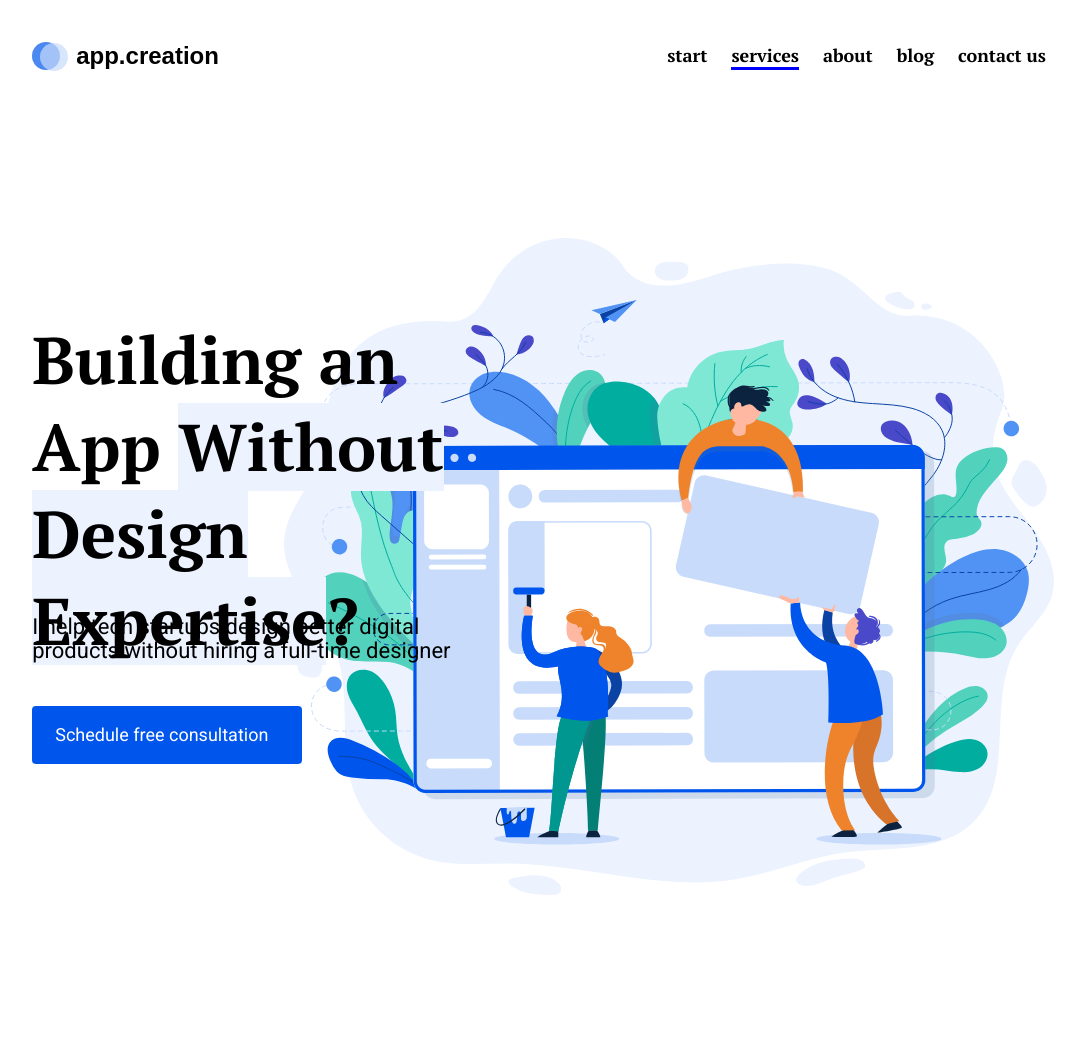
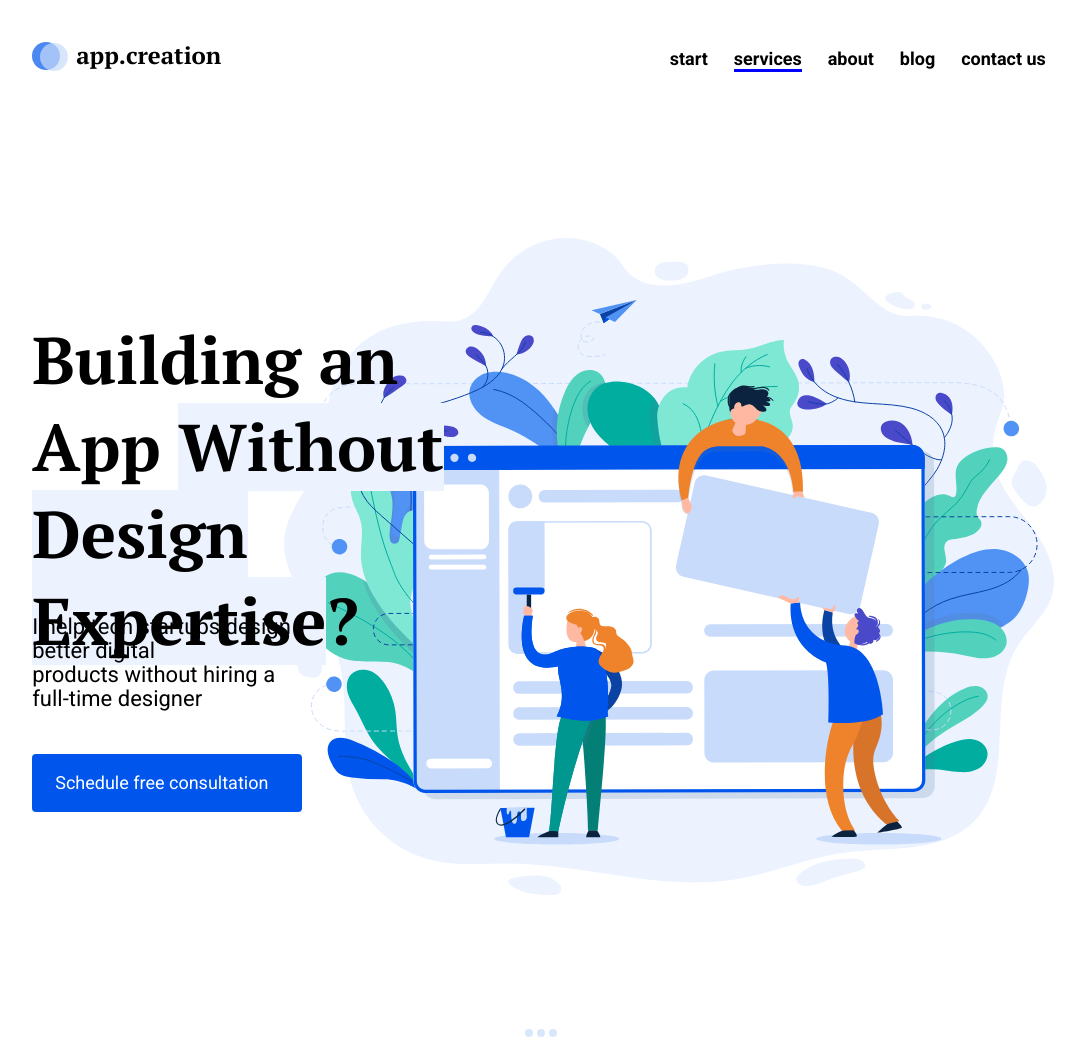
Before and after one commit to WebHeroSchool/GKnew1, a plain HTML site: page index.html in a window 1280 px wide. Shown: the whole page, without its empty margins (99-1184 px from the left). Before the commit the page ends 895 px from the top, so only its background shows below. Drawn offline with Linux system fonts and the light colour scheme.

Commit message:
Update styles.css
точки

```diff
--- a/styles.css
+++ b/styles.css
@@ -15,7 +15,7 @@ body {
    position: relative;
     padding: 0px 0;
      padding-left: 44px;
-      font: bold 24px/31px pt_serif-bold, arial, helvetica, sans-serif;
+      font: bold 24px/31px pt_serifbold, arial, helvetica, sans-serif;
   }
 .logo__circle {
   position: absolute;
@@ -38,13 +38,13 @@ body {
 	.menu {
 	  display: flex;
 	   align-items: center;
-
+		 margin-top: 5px;
 	}
 	.menu__item {
 	  position: relative;
-	   margin-right: 24px;
+	   margin-right: 26px;
 	    left: 0;
-	     font: bold 18px/21px pt_serifbold, arial, helvetica, sans-serif;
+	     font: bold 18px/21px Roboto, arial, helvetica, sans-serif;
 	      color: #000;
 	       text-decoration: none;
 	}
@@ -72,7 +72,6 @@ body {
 	      background: #0056EC;
 	       opacity: 0;
 	        transition: opacity .5s;
-
 	}
 	.menu__item:hover {
 	  opacity: 0.5;
@@ -96,11 +95,8 @@ body {
 	.main__subtitle {
 	  margin: 0;
 	   margin-top: 18px;
-	    margin-bottom: 100px
 	     width: 66%;
-	      font-size: 22px;
-	       line-height: 26px;
-	        font: 400 22px/24px Roboto, arial, helvetica, sans-serif;
+	      font: 400 22px/24px Roboto, arial, helvetica, sans-serif;
 	}
 	.main__title-text_highlight {
 	    background: #ECF3FF;
@@ -118,3 +114,10 @@ body {
   .main__button:hover{
     opacity: 0.5;
     }
+		.image-content {
+    width: 32px;
+    height: 8px;
+    margin: 0 auto;
+    margin-top: 134px;
+    background: center no-repeat url(img/group16.svg);
+  }
```
